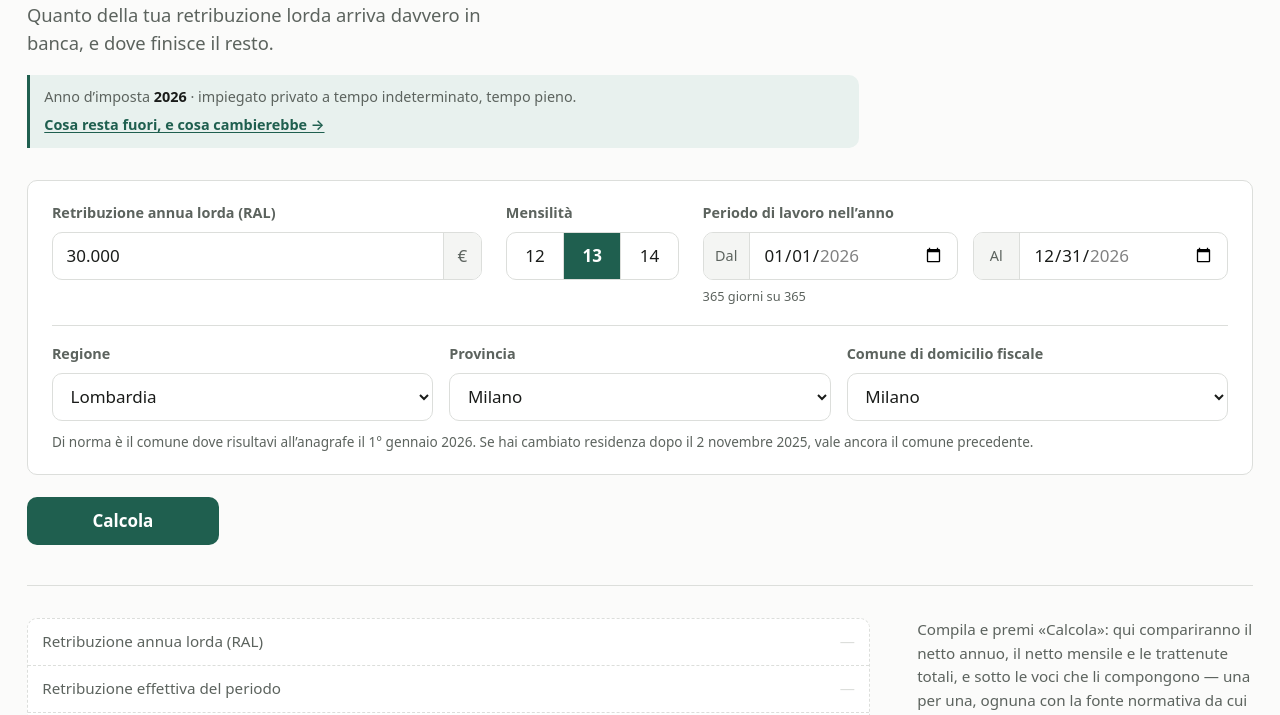
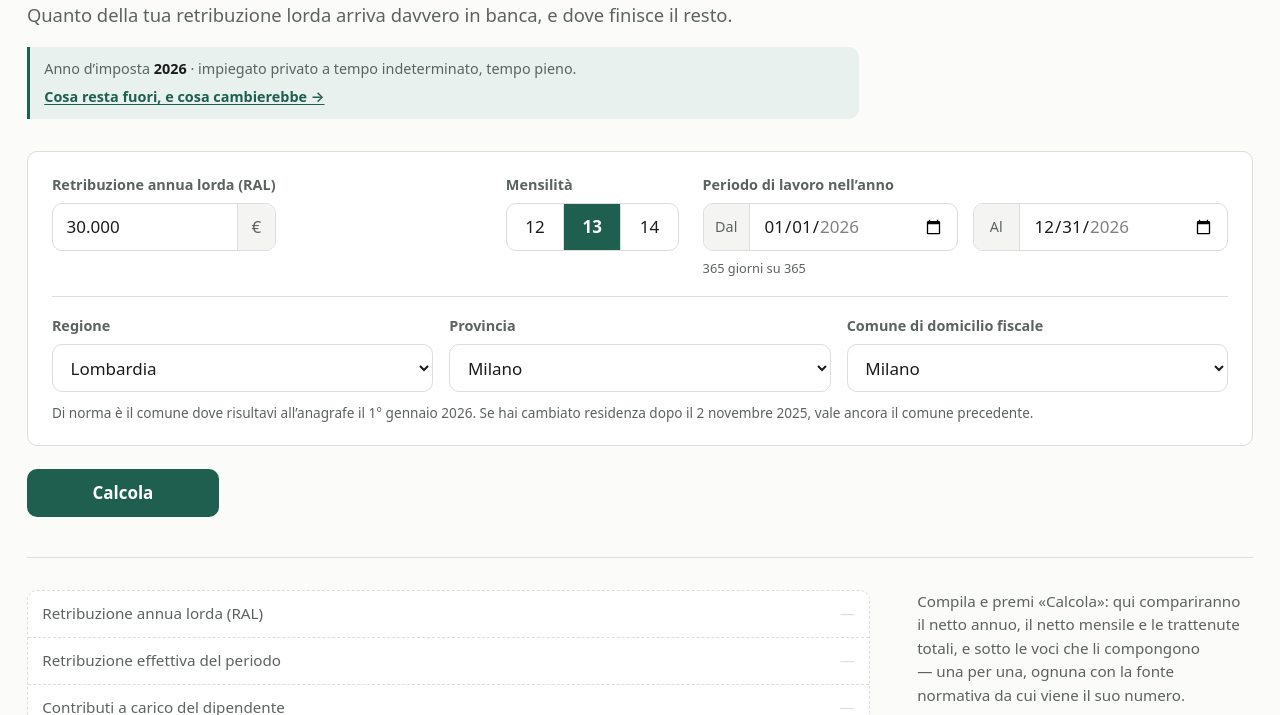
Before and after one commit to teodea/jethr-task, a website with bundled scripts: page index.html in a window 1280 px wide. Shown: the part 85-800 px from the top of the page. Built offline with nearby package versions, Linux system fonts and the light colour scheme.

Commit message:
fix: il testo non sembra piu' tagliato, e il numero ritrova il suo euro
Quattro punti in cui una misura giusta finiva in un posto sbagliato.

Il sottotitolo aveva un tetto di 44ch: su un desktop da 1436px spezzava una
frase di 85 caratteri in 438px + 239px — una riga piena e un moncone dentro
un'intestazione larga il triplo, che non si legge come una scelta ma come un
taglio. La misura di lettura protegge il ritorno a capo, e li' il ritorno a
capo non c'era: una riga sola da 683px. Il tetto sale a 52rem, la stessa
misura del perimetro, e i due blocchi finiscono sullo stesso bordo destro
(863px) invece di fare scaletta.

Dove la prosa e' prosa il tetto resta e cambia solo come si spezza. La
spiegazione di una voce aperta passa da 605+332 a 485+452: due righe pari
dentro un riquadro col bordo destro visibile si leggono come un blocco, una
riga piena seguita da mezza riga si legge come testo troncato. L'invito
d'attesa perde il moncone finale di 84px che `pretty` non toglieva.

Il campo della RAL non si stira piu' per riempire la cella del cruscotto. A
1512px erano 526px con «30.000» a sinistra e «EUR» a destra separati da 437px
di vuoto: il numero non sembrava allineato a sinistra, sembrava staccato dalla
sua unita' di misura. 14rem sono 224px e il valore piu' lungo che il campo
possa ricevere ne occupa 94. L'allineamento a sinistra non si tocca: a destra
si guadagna il posto in colonna — e' quello che fanno i quindici importi della
cascata, tutti a filo su 919px — e un campo solo non ha nessuna colonna con
cui allinearsi.

Verificato in pagina a 1512, 1440, 1040 e 375px: nessuno scorrimento
orizzontale, gli importi della cascata invariati, 129 test verdi.

Co-Authored-By: Claude Opus 5 <noreply@anthropic.com>

```diff
--- a/web/stile.css
+++ b/web/stile.css
@@ -102,12 +102,19 @@ h1 {
   text-wrap: balance;
 }
 
+/* Il tetto era 44ch, e su un desktop spezzava questa frase in 438px piu' 239px: una riga
+   piena e un moncone, dentro un'intestazione larga 1436px — che non si legge come una
+   scelta ma come un taglio. La misura di lettura serve a proteggere il ritorno a capo, e
+   qui il ritorno a capo non c'e': sono 85 caratteri, 683px, una riga sola. 52rem e' la
+   stessa misura del perimetro qui sotto, cosi' i due blocchi finiscono sullo stesso bordo
+   destro invece di fare scaletta. `balance` e non `pretty` per le finestre in cui la riga
+   non ci sta comunque: pretty sistema l'ultima riga, balance pareggia tutte. */
 .sottotitolo {
   margin: 0.4rem 0 0;
-  max-width: 44ch; /* oltre, l'occhio perde la riga tornando a capo */
+  max-width: 52rem;
   color: var(--inchiostro-tenue);
   font-size: clamp(1rem, 0.95rem + 0.25vw, 1.2rem);
-  text-wrap: pretty;
+  text-wrap: balance;
 }
 
 .perimetro {
@@ -511,12 +518,15 @@ legend.etichetta-campo {
   border-top: 1px solid var(--bordo);
 }
 
+/* Qui il tetto resta: sono cinque righe di prosa, il ritorno a capo c'e' eccome. Cambia
+   solo come si spezzano — con `pretty` l'ultima riga restava un moncone di 84px in una
+   colonna da 336px, con `balance` le cinque righe si pareggiano e il moncone sparisce. */
 .attesa-invito {
   margin: 0 0 1rem;
   max-width: 52ch;
   color: var(--inchiostro-tenue);
   font-size: 0.95rem;
-  text-wrap: pretty;
+  text-wrap: balance;
 }
 
 .attesa-eroi {
@@ -920,10 +930,15 @@ legend.etichetta-campo {
   max-width: 42rem;
 }
 
+/* Il tetto di 42rem sul corpo qui sopra e' giusto — a 672px la spiegazione sta gia' sui 79
+   caratteri — ma dentro una riga larga 926px spezzava in 605px piu' 332px, e una riga piena
+   seguita da mezza riga, in un riquadro che ha un bordo destro visibile, si legge come testo
+   tagliato. Pareggiate (485px e 452px) le stesse due righe si leggono come un blocco. */
 .voce-spiegazione {
   margin: 0;
   font-size: 0.9rem;
   color: var(--inchiostro-tenue);
+  text-wrap: balance;
 }
 
 .voce-nota {
@@ -1061,8 +1076,16 @@ legend.etichetta-campo {
     grid-column: auto;
   }
 
+  /* Il campo non si stira per riempire la sua cella. A 1512px la cella e' 526px e dentro
+     c'erano «30.000» a sinistra e «€» a destra separati da 437px di vuoto: il numero non
+     sembrava allineato a sinistra, sembrava staccato dalla sua unita' di misura. 14rem sono
+     224px, e il valore piu' lungo che il campo possa ricevere («1.000.000,50») ne occupa 94:
+     l'euro resta a un palmo dalle cifre. L'allineamento a sinistra non si tocca — a destra
+     si guadagna il posto in colonna, per incolonnare le unita' di valori impilati (e' quello
+     che fanno gli importi della cascata), e un campo solo non ha nessuna colonna con cui
+     allinearsi. */
   .campo-valuta {
-    max-width: none;
+    max-width: 14rem;
   }
 
   .periodo {
```
